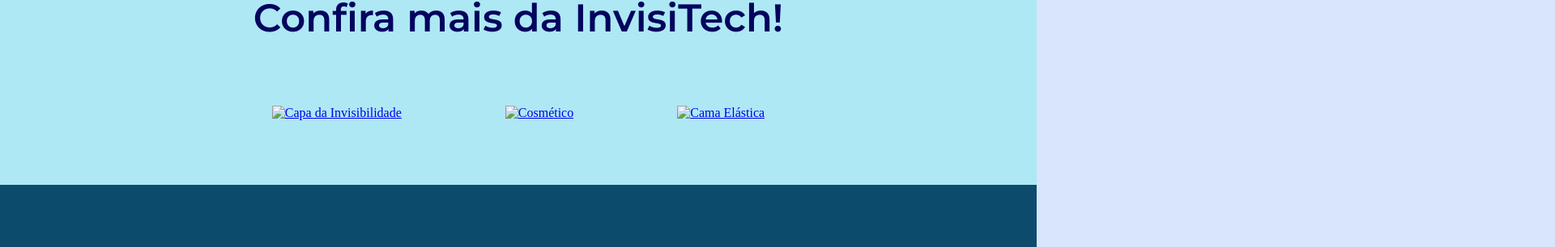
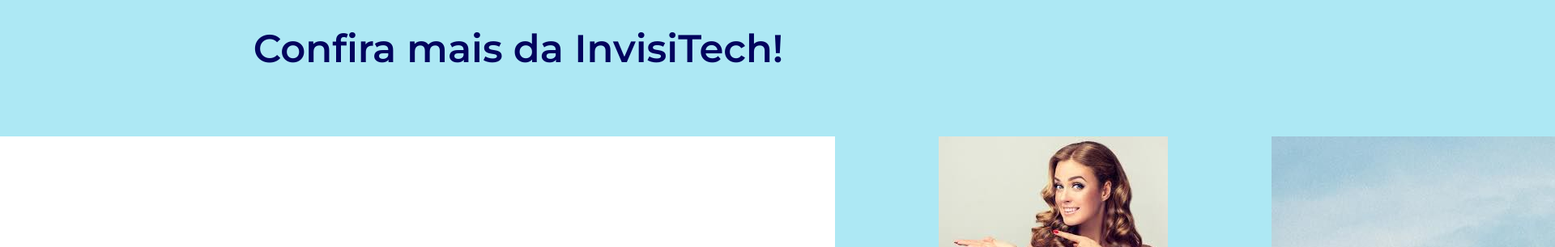
Before and after one commit to Scytar/projetoHTML-Turing-Equipe-4, a plain HTML site: page smartphone.html in a window 1280 px wide. Shown: the part 1259-1565 px from the top of the page at 81% size, 1920 px wide, since content can reach past the window. Drawn offline with Linux system fonts and the light colour scheme.

Commit message:
Add src for images

```diff
--- a/smartphone.html
+++ b/smartphone.html
@@ -102,19 +102,19 @@
     <section class="relatedSection">
         <h2 class="relatedTitle">Confira mais da InvisiTech!</h2>
         <div class="relatedWrapper">
-            <a href="./invisibilitycloack.html" target="_blank" class="relatedItem">
+            <a href="./invisibilitycloak.html" target="_blank" class="relatedItem">
                 <figure>
-                    <img src="" alt="Capa da Invisibilidade">
+                    <img src="./imgs/invisibilitycloakimg.jpg" alt="Capa da Invisibilidade">
                 </figure>
             </a>
             <a href="./cosmetico.html" target="_blank" class="relatedItem">
                 <figure>
-                    <img src="" alt="Cosmético">
+                    <img src="./imgs/mulher3.jpg" alt="Cosmético">
                 </figure>
             </a>
             <a href="./cama-elastica.html" target="_blank" class="relatedItem">
                 <figure>
-                    <img src="" alt="Cama Elástica">
+                    <img src="./imgs/cama-elastica/caras-intensos.jpeg" alt="Cama Elástica">
                 </figure>
             </a>
         </div>
```
